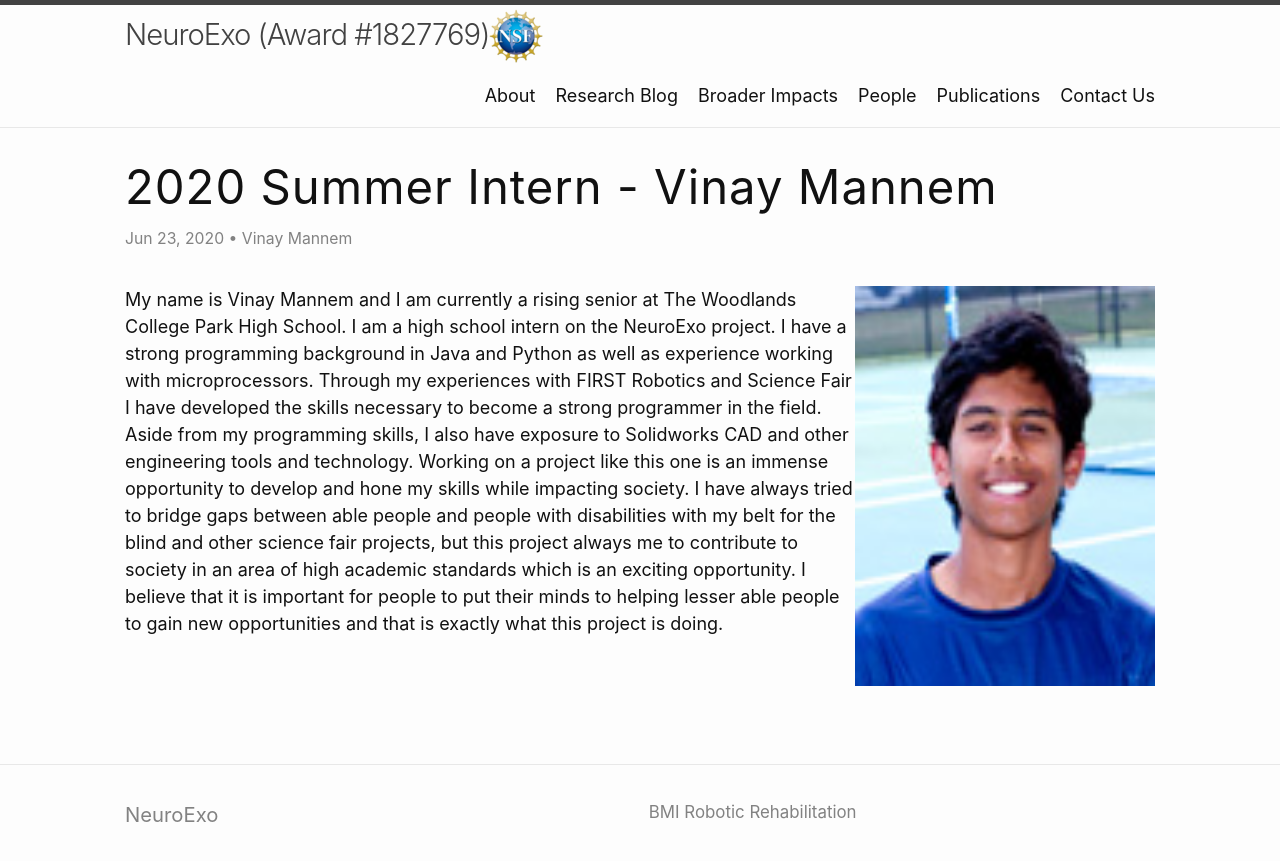
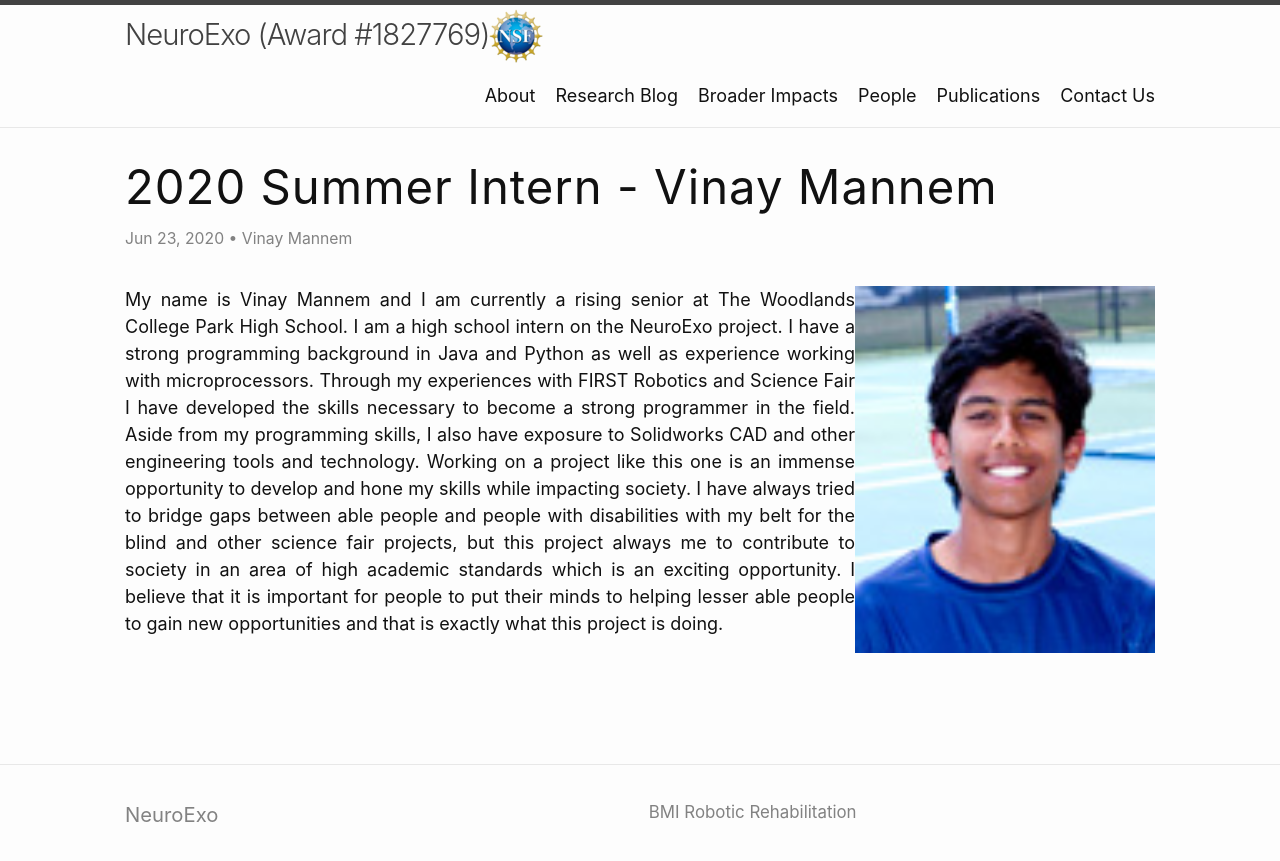
Before and after one commit to arcraik/neuroexo-website, a Jekyll site: the page built from _posts/2020-06-23-vinay.md, in a window 1280 px wide. Shown: the top 861 px of the page. Built offline with Jekyll 4.4.1, drawn with Linux system fonts in a browser that asks for light colours.

Commit message:
Update 2020-06-23-vinay.md

```diff
--- a/_posts/2020-06-23-vinay.md
+++ b/_posts/2020-06-23-vinay.md
@@ -3,5 +3,5 @@ layout: post
 title: 2020 Summer Intern - Vinay Mannem
 author: Vinay Mannem
 ---
-<img src="/photos/vinay.png" width="300" height="400" style="float: right">
-<p>My name is Vinay Mannem and I am currently a rising senior at The Woodlands College Park High School. I am a high school intern on the NeuroExo project. I have a strong programming background in Java and Python as well as experience working with microprocessors. Through my experiences with FIRST Robotics and Science Fair I have developed the skills necessary to become a strong programmer in the field. Aside from my programming skills, I also have exposure to Solidworks CAD and other engineering tools and technology. Working on a project like this one is an immense opportunity to develop and hone my skills while impacting society. I have always tried to bridge gaps between able people and people with disabilities with my belt for the blind and other science fair projects, but this project always me to contribute to society in an area of high academic standards which is an exciting opportunity. I believe that it is important for people to put their minds to helping lesser able people to gain new opportunities and that is exactly what this project is doing.</p>
+<img src="/photos/vinay.png" width="300" style="float: right">
+<p align = "justify">My name is Vinay Mannem and I am currently a rising senior at The Woodlands College Park High School. I am a high school intern on the NeuroExo project. I have a strong programming background in Java and Python as well as experience working with microprocessors. Through my experiences with FIRST Robotics and Science Fair I have developed the skills necessary to become a strong programmer in the field. Aside from my programming skills, I also have exposure to Solidworks CAD and other engineering tools and technology. Working on a project like this one is an immense opportunity to develop and hone my skills while impacting society. I have always tried to bridge gaps between able people and people with disabilities with my belt for the blind and other science fair projects, but this project always me to contribute to society in an area of high academic standards which is an exciting opportunity. I believe that it is important for people to put their minds to helping lesser able people to gain new opportunities and that is exactly what this project is doing.</p>
```
